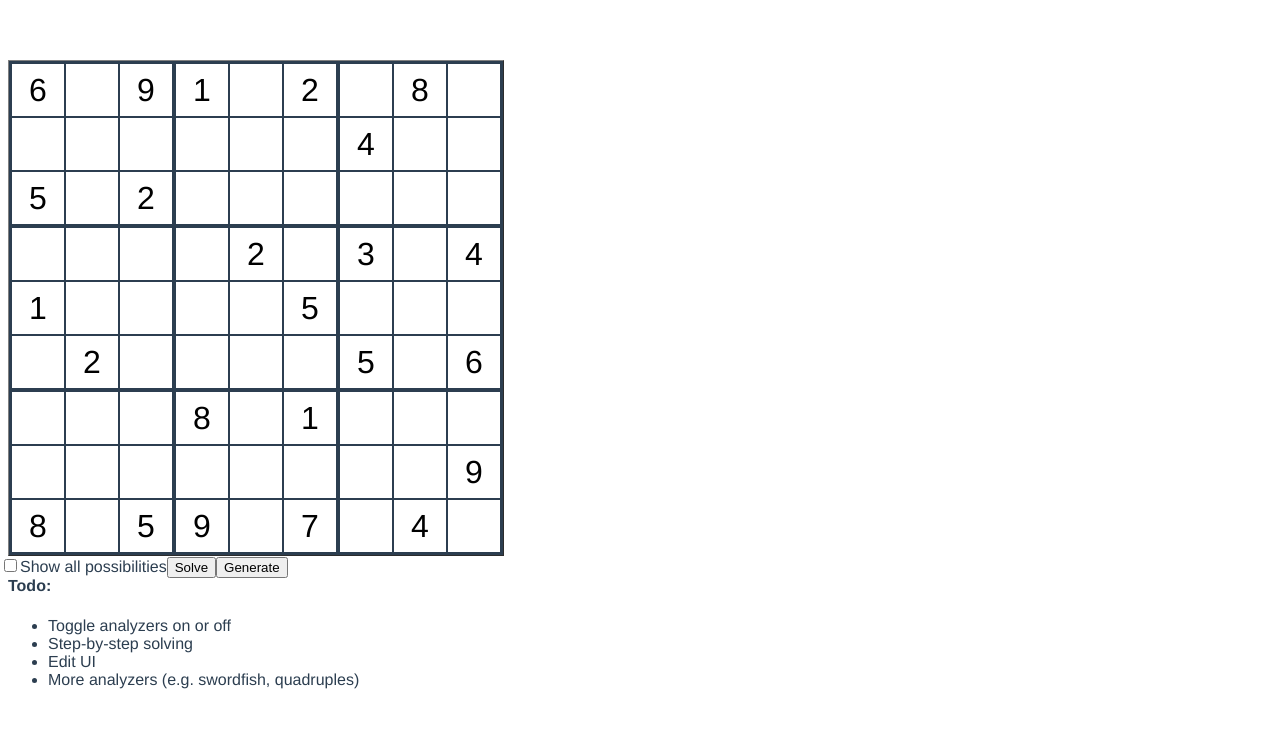
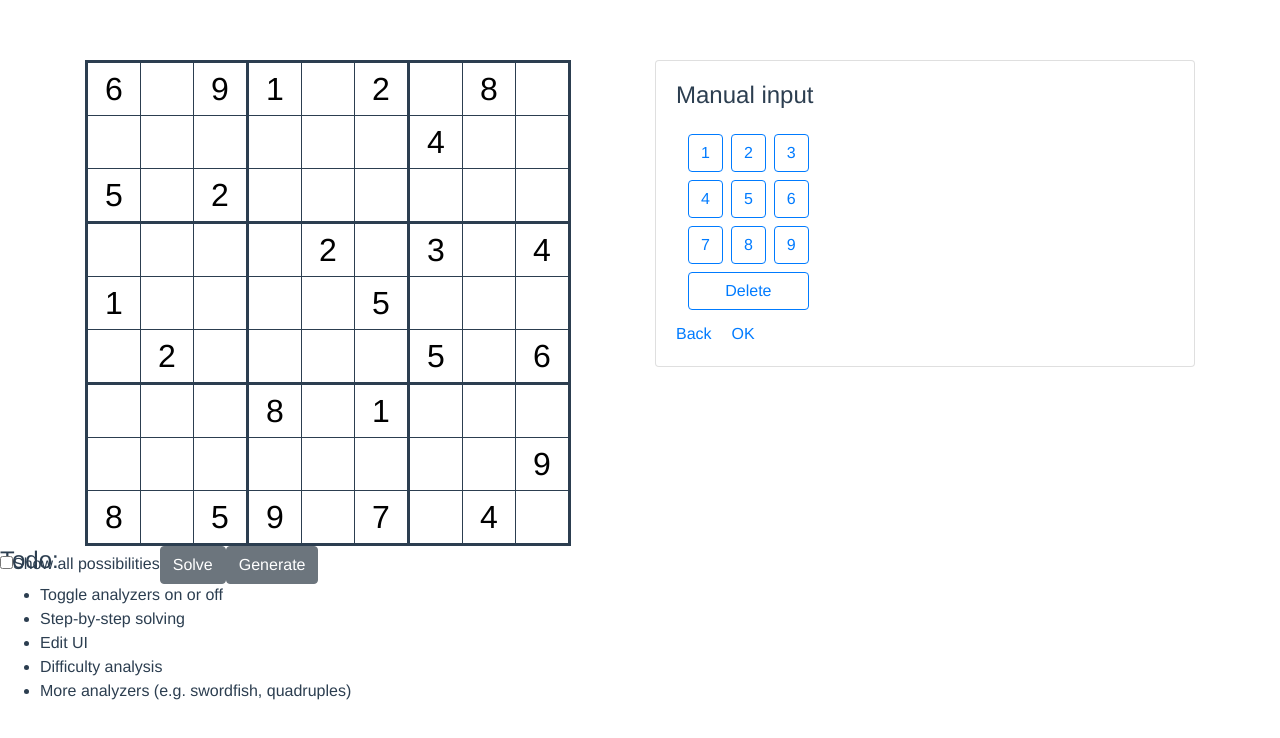
Before and after one commit to Henry-YSLin/sudoku-js, a Vue app: page /#/manual-input in a window 1280 px wide. Shown: the top 738 px of the page. Built offline with nearby package versions, Linux system fonts and the light colour scheme.

Commit message:
Start work on UI

```diff
--- a/package.json
+++ b/package.json
@@ -8,8 +8,11 @@
     "lint": "vue-cli-service lint"
   },
   "dependencies": {
+    "bootstrap": "^4.5.3",
+    "bootstrap-vue": "^2.21.2",
     "core-js": "^3.6.5",
-    "vue": "^2.6.11"
+    "vue": "^2.6.12",
+    "vue-router": "^3.4.9"
   },
   "devDependencies": {
     "@vue/cli-plugin-babel": "~4.5.0",
--- a/public/index.html
+++ b/public/index.html
@@ -3,7 +3,7 @@
   <head>
     <meta charset="utf-8">
     <meta http-equiv="X-UA-Compatible" content="IE=edge">
-    <meta name="viewport" content="width=device-width,initial-scale=1.0">
+    <meta name="viewport" content="width=device-width, initial-scale=1, shrink-to-fit=no">
     <link rel="icon" href="<%= BASE_URL %>favicon.ico">
     <title><%= htmlWebpackPlugin.options.title %></title>
   </head>
--- a/src/App.vue
+++ b/src/App.vue
@@ -1,17 +1,24 @@
 <template>
   <div id="app">
-    <SudokuComp :gameObj="gameObj" :showInternal="showInternal" />
+    <b-container>
+      <b-row>
+        <b-col><sudoku-comp :gameObj="gameObj" :showInternal="showInternal" /></b-col>
+        <b-col><control-panel></control-panel></b-col>
+      </b-row>
+    </b-container>
+
     <div id="internal-checkbox">
       <input type="checkbox" id="toggle" v-model="showInternal" />
       <label for="toggle">Show all possibilities</label>
-      <button @click="solve()">Solve</button>
-      <button @click="generate()">Generate</button>
+      <b-button @click="solve()">Solve</b-button>
+      <b-button @click="generate()">Generate</b-button>
     </div>
     <h4>Todo:</h4>
     <ul>
       <li>Toggle analyzers on or off</li>
       <li>Step-by-step solving</li>
       <li>Edit UI</li>
+      <li>Difficulty analysis</li>
       <li>More analyzers (e.g. swordfish, quadruples)</li>
     </ul>
   </div>
@@ -19,12 +26,14 @@
 
 <script>
 import SudokuComp from "./components/Sudoku.vue";
+import ControlPanel from "./layouts/ControlPanel.vue";
 import { Sudoku, Position, Positions, Solver, Generator } from "./sudoku.js";
 
 export default {
   name: "App",
   components: {
     SudokuComp,
+    ControlPanel
   },
   data() {
     return {
--- /dev/null
+++ b/src/components/NumPad.vue
@@ -0,0 +1,59 @@
+<template>
+  <div>
+    <table id="table">
+      <tr>
+        <td>
+          <b-button variant="outline-primary">1</b-button>
+        </td>
+        <td>
+          <b-button variant="outline-primary">2</b-button>
+        </td>
+        <td>
+          <b-button variant="outline-primary">3</b-button>
+        </td>
+      </tr>
+      <tr>
+        <td>
+          <b-button variant="outline-primary">4</b-button>
+        </td>
+        <td>
+          <b-button variant="outline-primary">5</b-button>
+        </td>
+        <td>
+          <b-button variant="outline-primary">6</b-button>
+        </td>
+      </tr>
+      <tr>
+        <td>
+          <b-button variant="outline-primary">7</b-button>
+        </td>
+        <td>
+          <b-button variant="outline-primary">8</b-button>
+        </td>
+        <td>
+          <b-button variant="outline-primary">9</b-button>
+        </td>
+      </tr>
+      <tr>
+        <td colspan="3">
+          <b-button class="w-full btn-block" variant="outline-primary">Delete</b-button>
+        </td>
+      </tr>
+    </table>
+  </div>
+</template>
+
+<script>
+export default {
+  name: "NumPad",
+  components: {},
+  props: {},
+};
+</script>
+
+<!-- Add "scoped" attribute to limit CSS to this component only -->
+<style scoped>
+#table td {
+  padding: 4px;
+}
+</style>
--- a/src/components/Sudoku.vue
+++ b/src/components/Sudoku.vue
@@ -3,8 +3,8 @@
     <table border="1" cellspacing="0">
       <tr v-for="row in gameObj.board" :key="row[0].id">
         <td v-for="item in row" :key="item.id" class="sudoku-cell">
-          <SudokuCell :cellObj="item" :sudoku="gameObj" v-if="!showInternal"/>
-          <InternalSudokuCell :cellObj="item" v-if="showInternal"/>
+          <sudoku-cell :cellObj="item" :sudoku="gameObj" v-if="!showInternal"/>
+          <internal-sudoku-cell :cellObj="item" v-if="showInternal"/>
         </td>
       </tr>
     </table>
--- /dev/null
+++ b/src/layouts/ControlPanel.vue
@@ -0,0 +1,31 @@
+<template>
+  <div>
+    <b-card :title="this.$route.meta.pageTitle">
+      <div class="panel-content">
+      <router-view></router-view>
+      </div>
+      <b-link class="card-link" v-if="this.$route.meta.backAction" @click="goBack()">Back</b-link>
+      <b-link class="card-link" v-if="this.$route.meta.confirmAction">OK</b-link>
+    </b-card>
+  </div>
+</template>
+
+<script>
+export default {
+  name: "ControlPanel",
+  components: {},
+  props: {},
+  methods: {
+    goBack() {
+      window.history.length > 1 ? this.$router.go(-1) : this.$router.push('/')
+    }
+  }
+};
+</script>
+
+<!-- Add "scoped" attribute to limit CSS to this component only -->
+<style scoped>
+.panel-content{
+  padding: 8px;
+}
+</style>
--- /dev/null
+++ b/src/pages/Generate.vue
@@ -0,0 +1,62 @@
+<template>
+  <div>
+    <b-form @submit="onSubmit">
+      <b-form-group id="input-group-1" label="Analyses:" v-slot="{ ariaDescribedby }">
+        <b-form-checkbox-group
+          v-model="form.analyses"
+          id="checkboxes-1"
+          :aria-describedby="ariaDescribedby"
+        >
+          <b-form-checkbox value="DirectElimination">Direct elimination</b-form-checkbox>
+          <b-form-checkbox value="NakedSingle">Naked single</b-form-checkbox>
+          <b-form-checkbox value="Pairs">Pairs</b-form-checkbox>
+          <b-form-checkbox value="Triples">Triples</b-form-checkbox>
+          <b-form-checkbox value="XWing">X Wing</b-form-checkbox>
+          <b-form-checkbox value="Swordfish">Swordfish</b-form-checkbox>
+        </b-form-checkbox-group>
+      </b-form-group>
+
+      <b-form-group id="input-group-2" label="Given digits:" label-for="input-2">
+        <b-form-input
+          id="input-2"
+          type="number"
+          max="81"
+          min="17"
+          v-model="form.givenDigits"
+          placeholder="Enter a number"
+          required
+        ></b-form-input>
+      </b-form-group>
+
+      <b-button type="submit" variant="primary">Generate</b-button>
+    </b-form>
+    <b-card class="mt-3" header="Form Data Result">
+      <pre class="m-0">{{ form }}</pre>
+    </b-card>
+  </div>
+</template>
+
+<script>
+export default {
+  name: "Generate",
+  components: { },
+  data() {
+    return {
+      form: {
+        analyses: [],
+        givenDigits: 17
+      }
+    }
+  },
+  props: {},
+  methods: {
+    onSubmit(event) {
+      event.preventDefault();
+    }
+  }
+};
+</script>
+
+<!-- Add "scoped" attribute to limit CSS to this component only -->
+<style scoped>
+</style>
--- /dev/null
+++ b/src/pages/Home.vue
@@ -0,0 +1,21 @@
+<template>
+  <div>
+    <b-nav vertical>
+      <b-nav-item active to="/manual-input">Manual input</b-nav-item>
+      <b-nav-item to="/generate">Generate</b-nav-item>
+      <b-nav-item>Load Link</b-nav-item>
+    </b-nav>
+  </div>
+</template>
+
+<script>
+export default {
+  name: "Home",
+  components: {},
+  props: {},
+};
+</script>
+
+<!-- Add "scoped" attribute to limit CSS to this component only -->
+<style scoped>
+</style>
--- /dev/null
+++ b/src/pages/ManualInput.vue
@@ -0,0 +1,19 @@
+<template>
+  <div>
+    <num-pad></num-pad>
+  </div>
+</template>
+
+<script>
+import NumPad from "../components/NumPad.vue";
+
+export default {
+  name: "ManualInput",
+  components: { NumPad },
+  props: {},
+};
+</script>
+
+<!-- Add "scoped" attribute to limit CSS to this component only -->
+<style scoped>
+</style>
--- /dev/null
+++ b/src/router.js
@@ -0,0 +1,41 @@
+import Vue from 'vue'
+import VueRouter from 'vue-router'
+
+Vue.use(VueRouter)
+
+const router = new VueRouter({
+  routes: [
+    {
+      path: '/',
+      name: 'home',
+      component: () => import('@/pages/Home.vue'),
+      meta: {
+        pageTitle: 'Home',
+        confirmAction: false,
+        backAction: false
+      },
+    },
+    {
+      path: '/manual-input',
+      name: 'manual-input',
+      component: () => import('@/pages/ManualInput.vue'),
+      meta: {
+        pageTitle: 'Manual input',
+        confirmAction: true,
+        backAction: true
+      },
+    },
+    {
+      path: '/generate',
+      name: 'generate',
+      component: () => import('@/pages/Generate.vue'),
+      meta: {
+        pageTitle: 'Generate',
+        confirmAction: true,
+        backAction: true
+      },
+    }
+  ]
+})
+
+export default router;
```
Also changed, not shown: src/main.js (+13 -0 lines), 2 other files (tests, documents, lock files or other folders).
